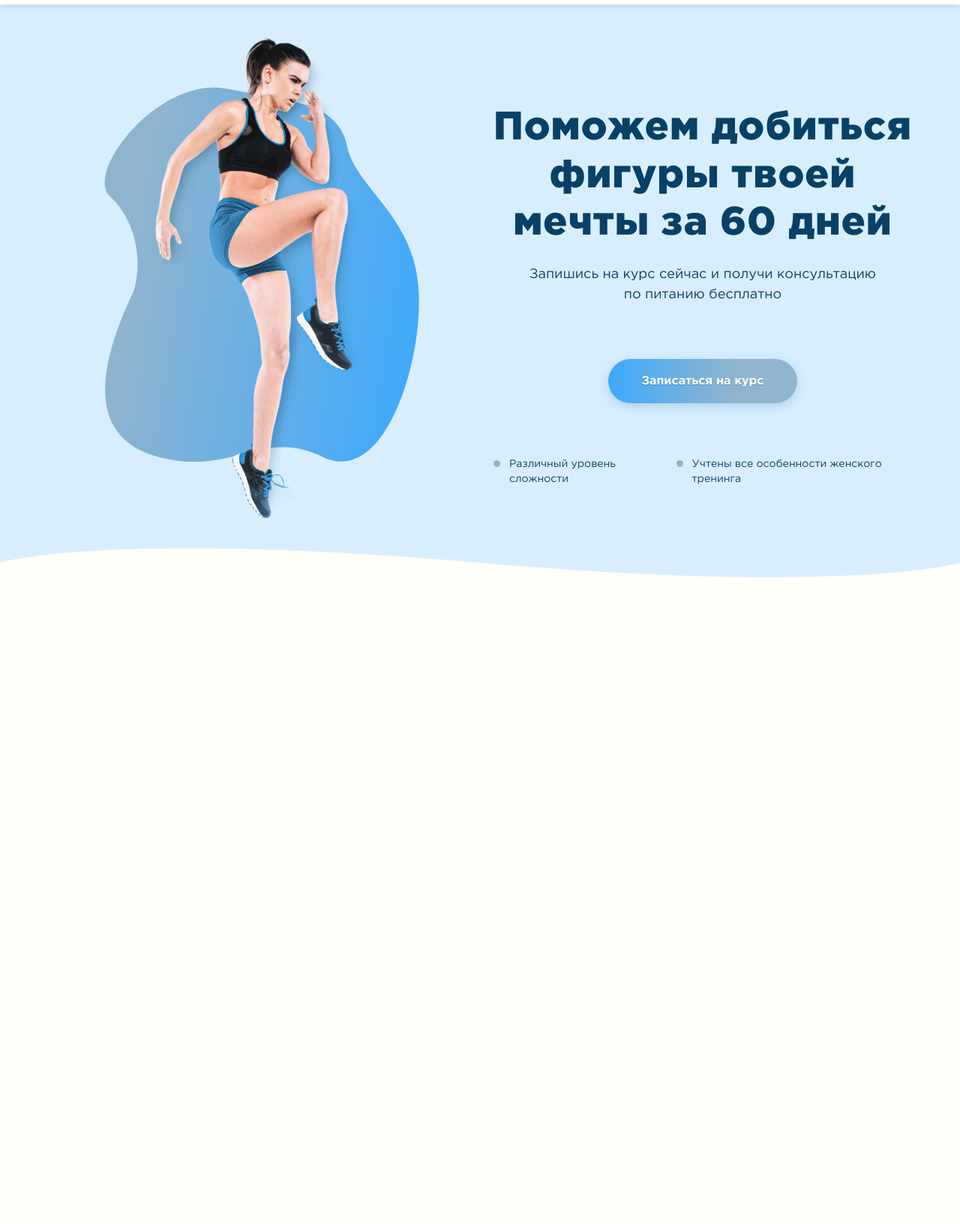
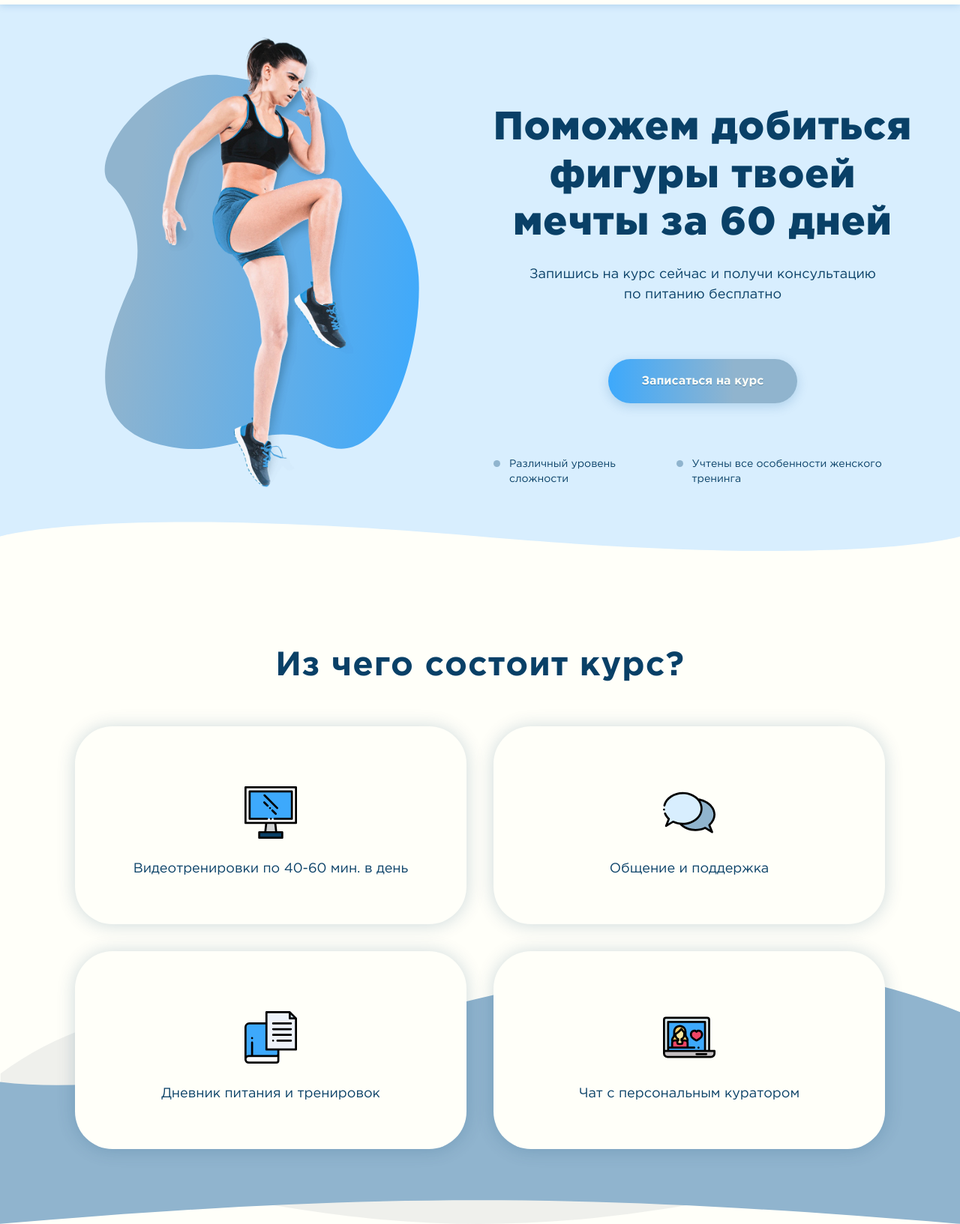
Before and after one commit to starayadm/DreamBody, a website: page app/index.html in a window 1280 px wide. Shown: the part 75-1708 px from the top of the page at 75% size. Before the commit the page ends 845 px from the top, so only its background shows below. Drawn offline with Linux system fonts and the light colour scheme.

Commit message:
Features section is finished

```diff
--- a/app/index.html
+++ b/app/index.html
@@ -59,7 +59,9 @@
 
 	<main class="page__content">
 
-		<section class="hero">
+		<section class="section hero">
+
+			<div class="hero__wrapper">
 
 				<div class="container">
 
@@ -69,7 +71,8 @@
 
 							<h1 class="title hero__title">Поможем добиться фигуры твоей мечты за&nbsp;60&nbsp;дней</h1>
 
-						<p class="hero__subtitle">Запишись на&nbsp;курс сейчас и&nbsp;получи консультацию по&nbsp;питанию бесплатно</p>
+							<p class="hero__subtitle">Запишись на&nbsp;курс сейчас и&nbsp;получи консультацию по&nbsp;питанию бесплатно
+							</p>
 
 							<a href="#" class="btn hero__btn">Записаться на&nbsp;курс</a>
 
@@ -112,7 +115,9 @@
 
 				</div>
 
-			<div class="hero__decor">
+			</div>
+
+			<div class="hero__decor" aria-hidden="true">
 				<svg width="1920" height="102" viewBox="0 0 1920 102" fill="none" class="decor-line responsive-img">
 					<path d="M0 0H1920V73.1854C1920 73.1854 1713 138.018 960 73.1854C207 8.35268 0 73.1854 0 73.1854V0Z" />
 				</svg>
@@ -120,80 +125,13 @@
 
 		</section>
 
-		<!-- <section class="hero">
+		<section class="section features lazy" data-bg="url(./img/svg/bg/bg2.svg), url(./img/svg/bg/bg1.svg)">
 
 				<div class="container">
 
-				<div class="hero__container">
+					<h2 class="title section__title features__title">Из&nbsp;чего состоит курс?</h2>
 
-					<div class="hero__content">
-
-						<h1 class="title hero__title">Поможем добиться фигуры твоей мечты за&nbsp;60&nbsp;дней</h1>
-
-						<p class="hero__subtitle">Запишись на&nbsp;курс сейчас и&nbsp;получи консультацию по&nbsp;питанию бесплатно</p>
-
-						<a href="#" class="btn hero__btn">Записаться на&nbsp;курс</a>
-
-						<ul class="facts hero__facts">
-							<li class="facts__item">Различный уровень сложности</li>
-							<li class="facts__item">Учтены все особенности женского тренинга</li>
-						</ul>
-
-					</div>
-
-					<div class="hero__images">
-
-						<div class="hero__pic">
-
-							<picture class="hero__img">
-								<source type="image/webp"
-									data-srcset="./img/content/girl-1.webp 1x, ./img/content/girl-1@2x.webp 2x">
-								<img alt="Девушка прыгает вверх." class="responsive-img lazy"
-									src="./img/thumbs/girl-1.gif"
-									data-src="./img/content/girl-1@2x.png"
-									data-srcset="./img/content/girl-1.png 1x, ./img/content/girl-1@2x.png 2x">
-								</picture>
-
-						</div>
-
-						<div class="hero__bg" aria-hidden="true">
-
-							<svg width="461" height="546" viewBox="0 0 461 546" fill="none" class="responsive-img hero__blob">
-								<path class="blob"
-									d="M44.8994 155.746C72.0993 180.874 66.0929 227.042 59.682 246.985C10.6598 323.43 -54.1279 488.187 78.8993 535.66C201.102 581.03 249.397 443.922 321.826 489.791C394.261 535.66 484.439 340.218 453.884 274.905C423.333 209.592 301.135 184.165 330.203 95.9164C359.275 7.65922 304.092 -15.2652 217.363 9.16444C130.638 33.5851 10.9046 124.336 44.8994 155.746Z"
-									fill="url(#paint0_linear)" />
-								<defs>
-									<linearGradient id="paint0_linear" x1="460.992" y1="312.11" x2="56.3929" y2="245.215"
-										gradientUnits="userSpaceOnUse">
-										<stop stop-color="#3DA9FC" />
-										<stop offset="1" stop-color="#90B4CE" />
-									</linearGradient>
-								</defs>
-							</svg>
-
-						</div>
-
-					</div>
-
-				</div>
-
-			</div>
-
-			<div class="hero__decor">
-				<svg width="1920" height="102" viewBox="0 0 1920 102" fill="none" class="decor-line responsive-img">
-					<path d="M0 0H1920V73.1854C1920 73.1854 1713 138.018 960 73.1854C207 8.35268 0 73.1854 0 73.1854V0Z" />
-				</svg>
-			</div>
-
-		</section> -->
-
-		<!-- <section class="features">
-
-			<div class="container">
-
-				<h2 class="title features__title">Из&nbsp;чего состоит курс?</h2>
-
-				<div class="features__container">
+					<div class="grid-container features__container">
 
 						<div class="features__item">
 
@@ -203,7 +141,7 @@
 									<use xlink:href="./img/svg/sprite.svg#screen"></use>
 								</svg>
 
-							<p class="features__text">Видеотренировки <br/>по&nbsp;40-60&nbsp;мин. в&nbsp;день</p>
+								<p class="features__text">Видеотренировки по&nbsp;40-60&nbsp;мин. в&nbsp;день</p>
 
 							</div>
 
@@ -255,7 +193,7 @@
 
 				</div>
 
-		</section> -->
+		</section>
 
 	</main>
 
--- a/app/sass/main.sass
+++ b/app/sass/main.sass
@@ -178,9 +178,15 @@ picture
 			&__link
 				font-size: rem(13)
 
+// Section
+
+.section
+	&:not(:last-of-type)
+		margin-bottom: 7rem
+
 // Hero
 
-.hero
+.hero__wrapper
 	padding-top: rem(140)
 	background-color: $tertiary
 	@include respond-at(768px)
@@ -216,7 +222,7 @@ picture
 			margin-bottom: 0
 
 .hero__img
-	max-width: rem(273)
+	max-width: rem(255)
 
 .hero__bg
 	position: absolute
@@ -229,15 +235,23 @@ picture
 .hero__blob
 	margin: 0 auto
 
-.title
+.title,
+.section__title
 	margin-right: auto
 	margin-left: auto
 	margin-bottom: 1.5rem
-	font-size: rem(26)
-	font-weight: 800
 	line-height: 1.2
 	letter-spacing: 1px
 	text-align: center
+
+.title
+	font-size: rem(26)
+	font-weight: 800
+
+.section__title
+	@include respond-at(768px)
+		font-size: rem(45)
+		font-weight: 700
 
 .hero__title
 	@include respond-at(768px)
@@ -314,43 +328,54 @@ picture
 	@include respond-at(1200px)
 		display: flex
 
-.hero__decor
-	position: absolute
-
 .decor-line
 	fill: $tertiary
 
 // Features
 
-// .features
-// 	padding-top: rem(90)
-// 	&__title
-// 		margin-bottom: 3rem
-// 	&__container
-// 		display: flex
-// 		flex-direction: column
-// 		justify-content: center
-// 		align-items: center
-// 		margin: 0 -16px
-// 	&__item
-// 		max-width: rem(405)
-// 		width: 100%
-// 		border-radius: rem(50)
-// 		background-color: $inversed
-// 		box-shadow: 0 1px 24px rgba($text, 0.2)
-// 		// border: 1px solid rgba($text, 0.2)
-// 		// box-shadow: 0 2px 3px rgba($text, 0.2)
-// 		// @include respond-at(495px)
-// 		// 	border: none
-// 		// 	box-shadow: 0 1px 24px rgba($text, 0.2)
-// 		&:not(:last-of-type)
-// 			margin-bottom: rem(45)
-// 	&__content
-// 		padding: rem(70) rem(22) rem(23)
-// 		text-align: center
-// 	&__img
-// 		width: rem(70)
-// 		height: rem(70)
-// 	&__text
-// 		max-width: rem(245)
-// 		margin: 1.5rem auto 0
+.features
+	background-repeat: no-repeat
+	background-size: contain
+	background-position: center bottom
+	&__title
+		margin-bottom: 3rem
+	&__container
+		justify-items: center
+		margin: 0 1rem
+		@include respond-at(768px)
+			margin-bottom: rem(35)
+		@include respond-at(1024px)
+			margin-bottom: rem(64)
+	&__item
+		width: 100%
+		margin-bottom: rem(45)
+		border-radius: rem(50)
+		background-color: $inversed
+		box-shadow: 0 1px 24px rgba($text, 0.2)
+		@include respond-at(500px)
+			max-width: rem(522)
+		@include respond-at(768px)
+			margin-bottom: 2rem
+			&:nth-of-type(odd)
+				justify-self: end
+			&:nth-of-type(even)
+				justify-self: start
+	&__content
+		padding: rem(45) 1rem rem(40)
+		text-align: center
+		@include respond-at(500px)
+			padding: rem(70) rem(35) rem(55)
+		@include respond-at(1200px)
+			padding-top: rem(80)
+			padding-bottom: rem(60)
+	&__img
+		width: rem(45)
+		height: rem(45)
+		margin-bottom: 1.5rem
+		@include respond-at(768px)
+			width: rem(70)
+			height: rem(70)
+	&__text
+		margin-bottom: 0
+	&__decor
+		position: absolute
```
Also changed, not shown: app/css/styles.min.css, app/img/svg/bg/bg1.svg (added), app/img/svg/bg/bg2.svg (added). Lines whose indentation alone changed are shown as unchanged.
